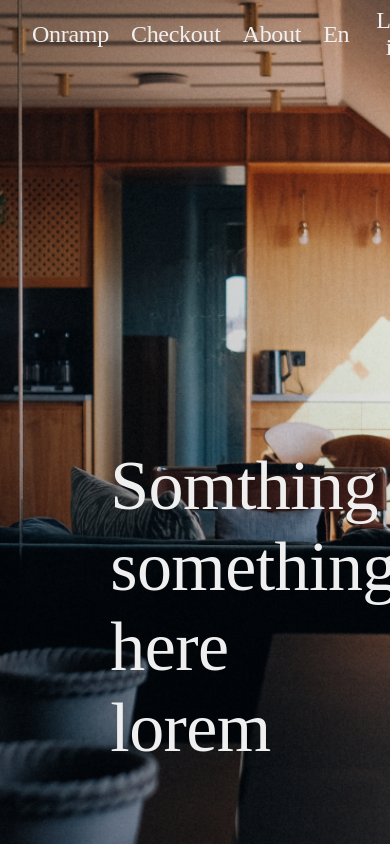
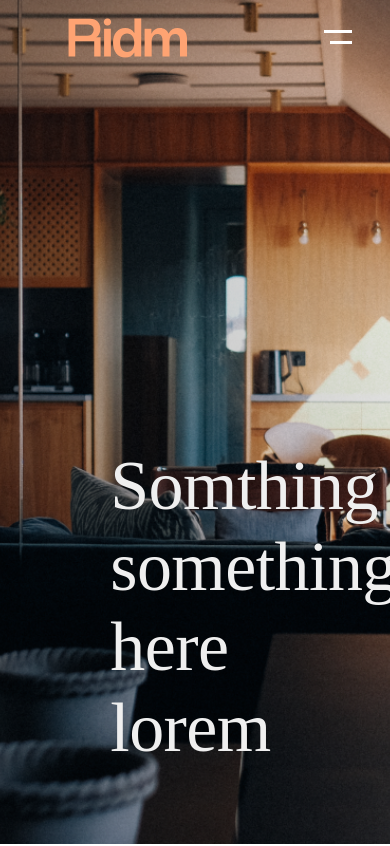
Before and after one commit to CloudDreamXX/ridmIO, a React (Vite) app: page /about in a window 390 px wide. Shown: the top 846 px of the page. Built offline with nearby package versions, Linux system fonts and the light colour scheme; a web font is replaced by a local one.

Commit message:
fix mobile burger

```diff
--- a/src/widgets/header/styles.module.scss
+++ b/src/widgets/header/styles.module.scss
@@ -118,6 +118,12 @@
     padding: 10px 20px;
   }
 
+  .nav {
+    & > nav {
+      display: none;
+    }
+  }
+
   .mobile {
     display: flex;
     flex-direction: column;
```
